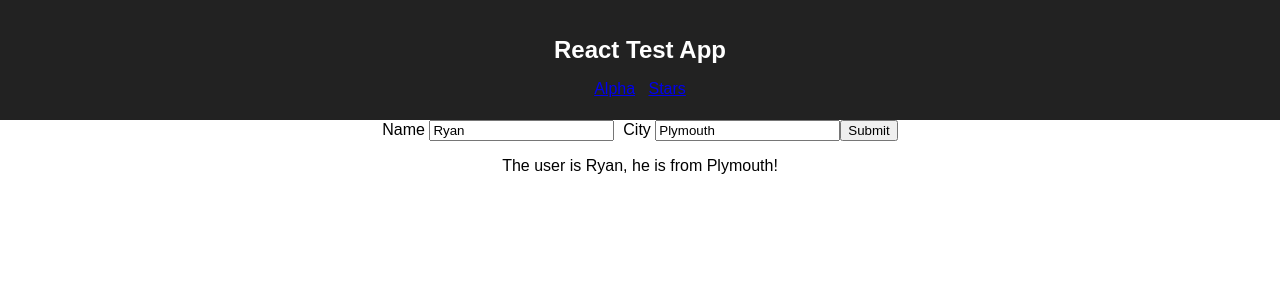
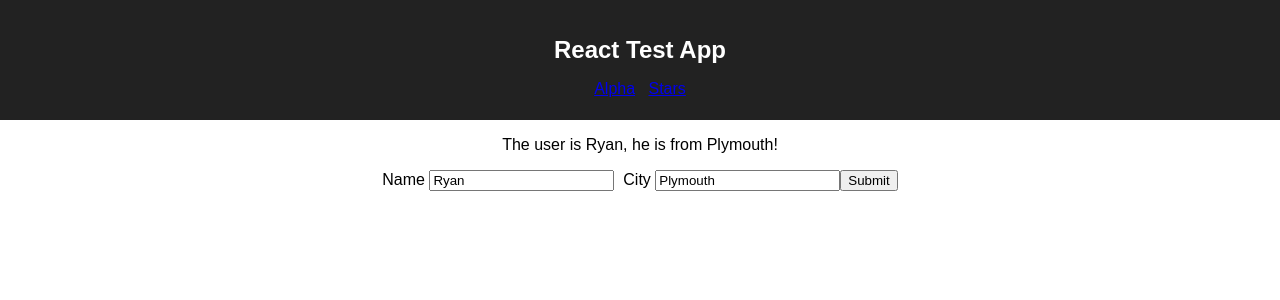
Before and after one commit to Arkmer/1-react-basic, a React (Create React App) app: page /alpha in a window 1280 px wide. Shown: the top 300 px of the page. Built offline with nearby package versions, Linux system fonts and the light colour scheme.

Commit message:
basic axios call to swapi, all planets, recieve 10

```diff
--- a/package.json
+++ b/package.json
@@ -3,6 +3,7 @@
   "version": "0.1.0",
   "private": true,
   "dependencies": {
+    "axios": "^0.18.0",
     "react": "^16.4.2",
     "react-dom": "^16.4.2",
     "react-router-dom": "^4.3.1",
--- a/src/components/Alpha/Alpha.js
+++ b/src/components/Alpha/Alpha.js
@@ -40,14 +40,14 @@ class Alpha extends Component {
     render() {
       return (
         <div>
-            <form onSubmit={this.handleSubmit}>
-              Name <input value={this.state.user.name} onChange={this.handleChangeFor('name')} />&nbsp;
-              City <input value={this.state.user.city} onChange={this.handleChangeFor('city')} />
-              <input type='submit' value='Submit' />
-            </form>
-            <p>
-              The user is { this.state.user.name }, he is from { this.state.user.city }!
-            </p>
+          <p>
+            The user is { this.state.user.name }, he is from { this.state.user.city }!
+          </p>
+          <form onSubmit={this.handleSubmit}>
+            Name <input value={this.state.user.name} onChange={this.handleChangeFor('name')} />&nbsp;
+            City <input value={this.state.user.city} onChange={this.handleChangeFor('city')} />
+            <input type='submit' value='Submit' />
+          </form>
         </div>
     );
   }
--- a/src/components/Stars/Stars.js
+++ b/src/components/Stars/Stars.js
@@ -1,4 +1,5 @@
 import React, { Component } from 'react';
+import axios from 'axios';
 import './Stars.css';
 
 import CurrentNewStar from '../CurrentNewStar/CurrentNewStar';
@@ -45,6 +46,21 @@ class Bravo extends Component {
       })
     }
 
+    componentDidMount(){
+      console.log('Stars Page -- Mounted');
+      this.getPlanets();
+    }
+
+    getPlanets(){
+      axios.get('https://swapi.co/api/planets/?format=json&page')
+      .then(response => {
+        console.log('getPlanetsResponse:', response);
+      })
+      .catch(error => {
+        console.log('getPlanets Error', error);
+      })
+    }
+
     render() {
       return (
         <div>
```
Also changed, not shown: 1 other file (tests, documents, lock files or other folders).
